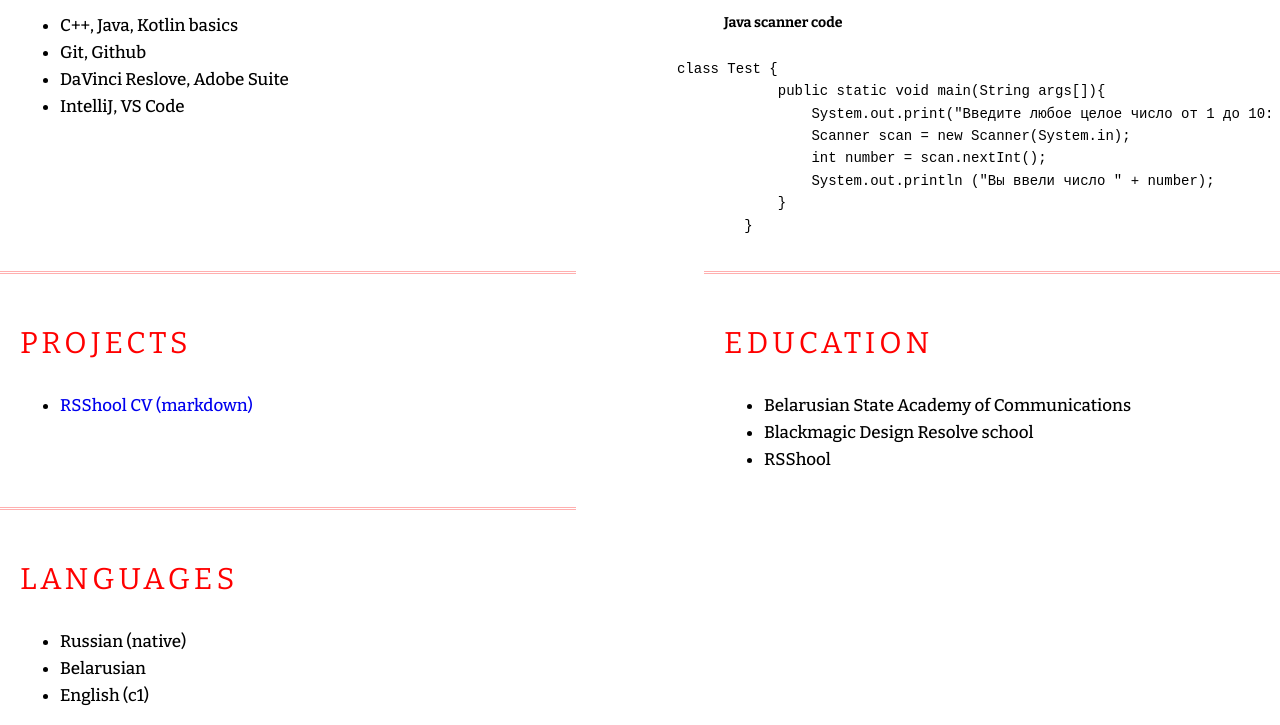
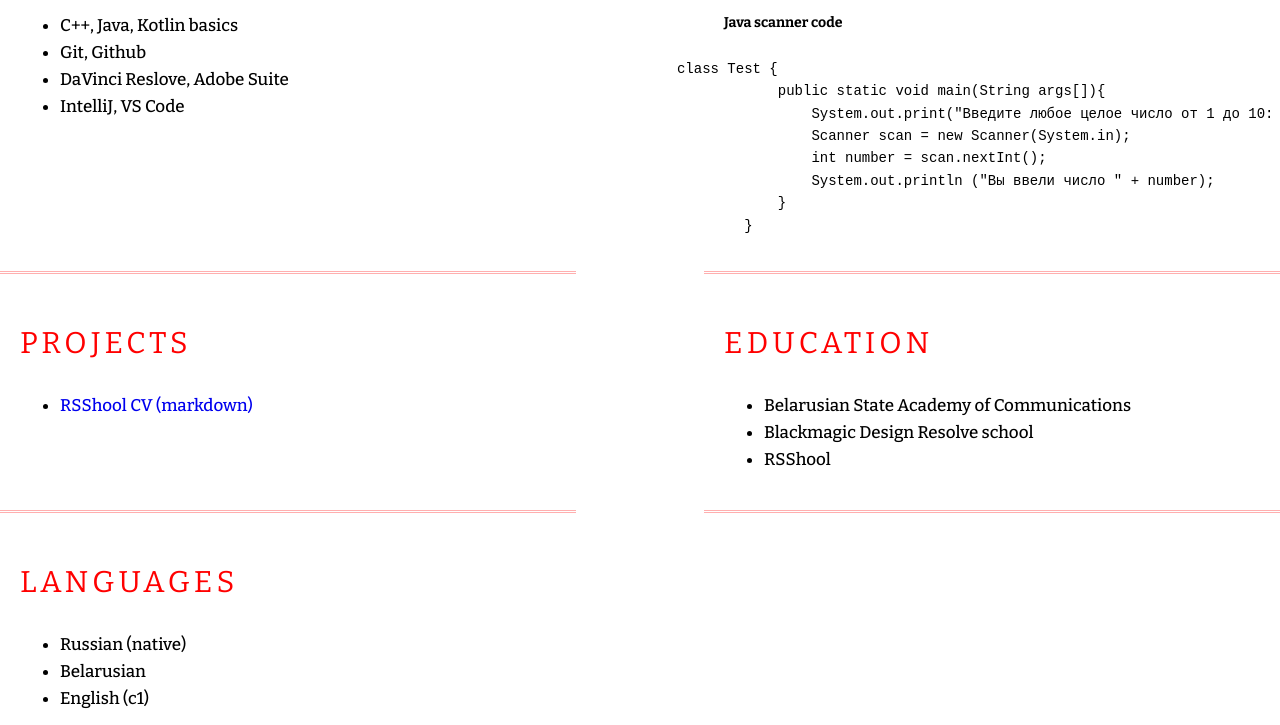
Before and after one commit to Limeous/rsschool-cv, a plain HTML site: page index.html in a window 1280 px wide. Shown: the part 859-1584 px from the top of the page. Drawn offline with nearby package versions, Linux system fonts and the light colour scheme.

Commit message:
feat: index and style files changes

```diff
--- a/index.html
+++ b/index.html
@@ -104,7 +104,7 @@
             </li>
         </ul>
     </section>
-    <section class="section section-education" id="Education">
+    <section class="section" id="Education">
         <h2 class="section-title">Education</h2>
         <ul class="section-list">
             <li class="section-item">
--- a/style.css
+++ b/style.css
@@ -118,7 +118,6 @@ body {
 
 }
 
-.section-education,
 .section-languages {
     border-bottom: 0;
 }
```
